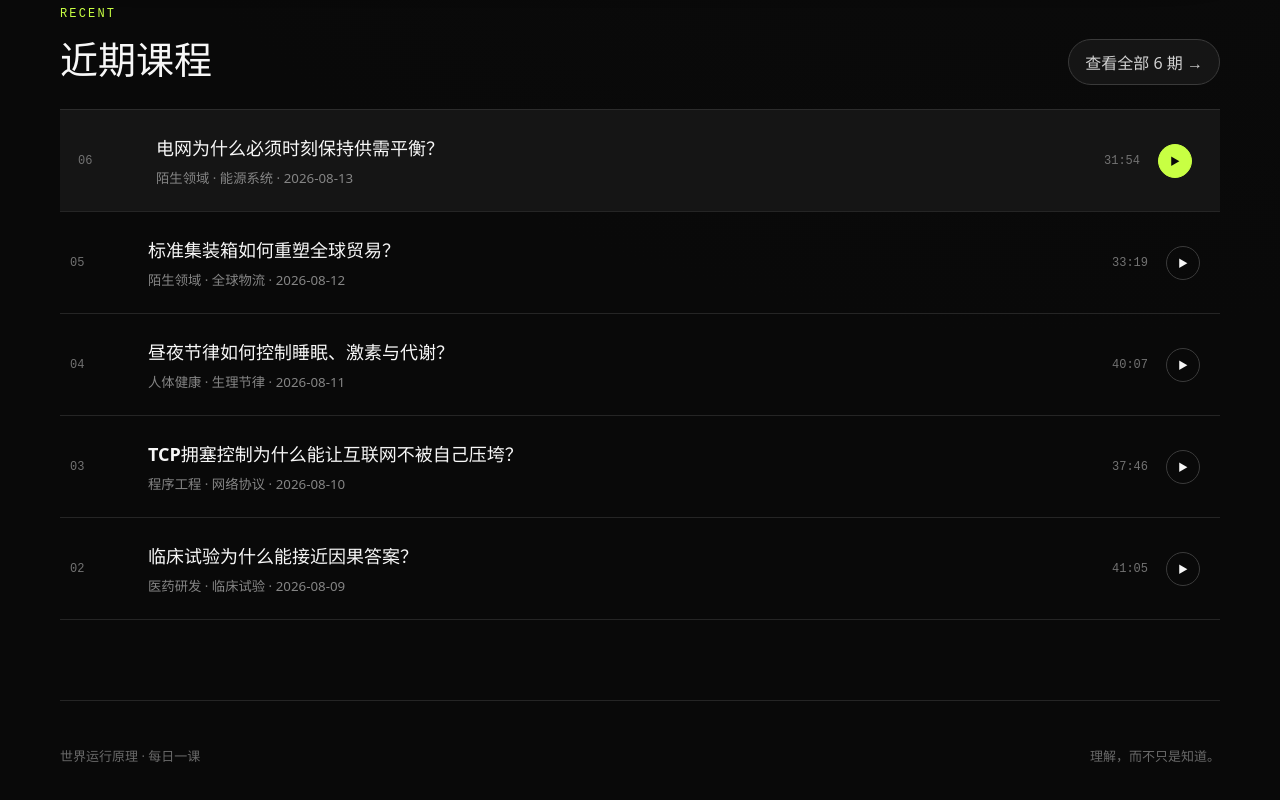
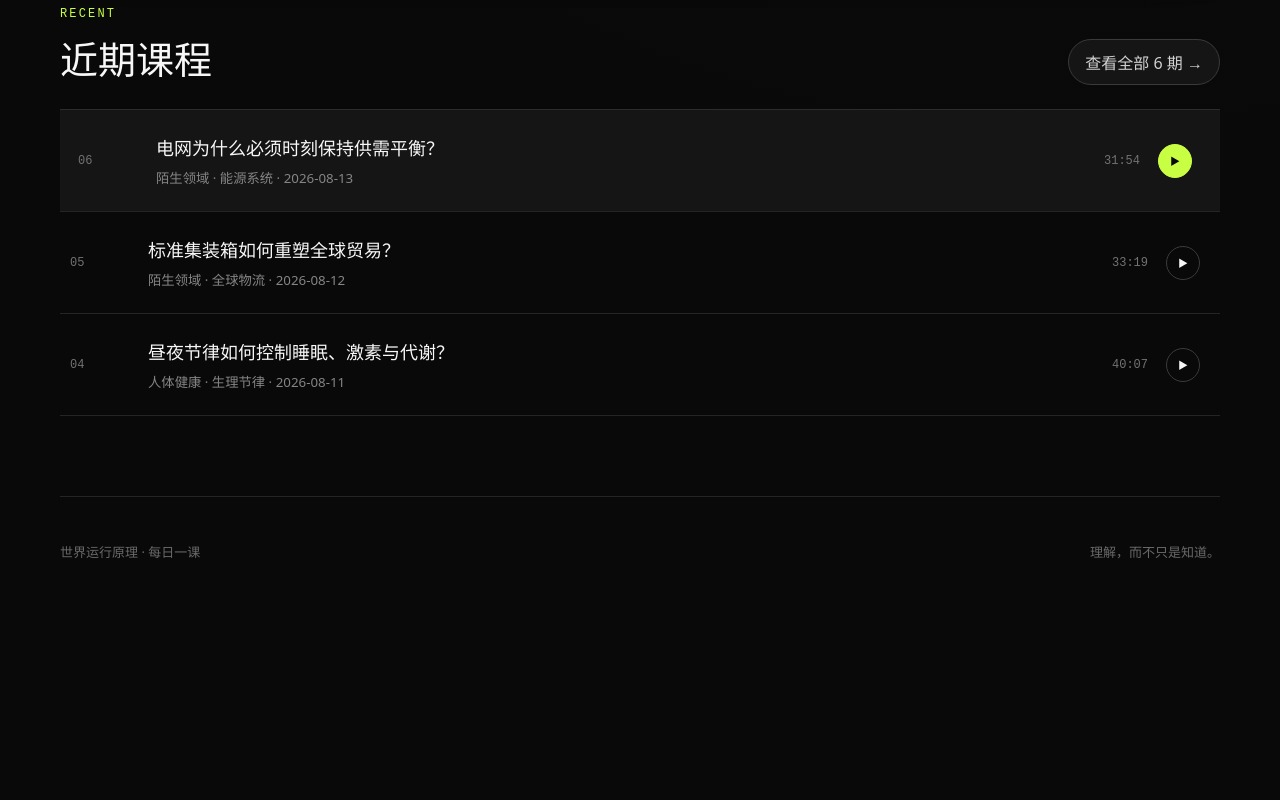
Before and after one commit to Loveyless/world-research-daily, a React (Vite) app: page / in a window 1280 px wide. Shown: the part 1063-1863 px from the top of the page. After the commit the page ends 1669 px from the top, so only its background shows below. Built offline with nearby package versions, Linux system fonts and the light colour scheme.

Commit message:
fix: limit home page to three recent courses

```diff
--- a/src/archive.js
+++ b/src/archive.js
@@ -1,4 +1,4 @@
-export const HOME_EPISODE_LIMIT = 5
+export const HOME_EPISODE_LIMIT = 3
 export const HISTORY_PAGE_SIZE = 20
 
 export function filterEpisodes(items, query) {
```
Also changed, not shown: 1 other file (tests, documents, lock files or other folders).
